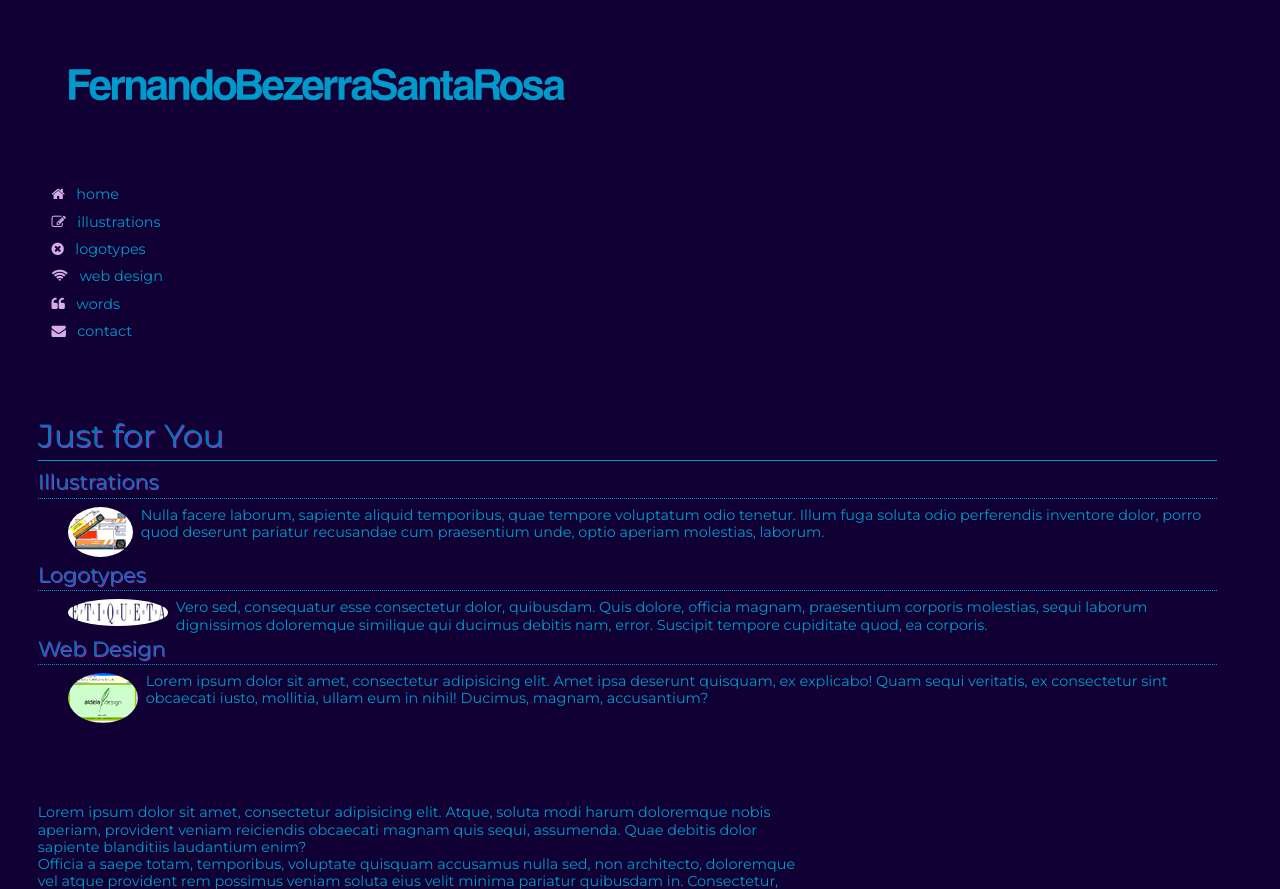
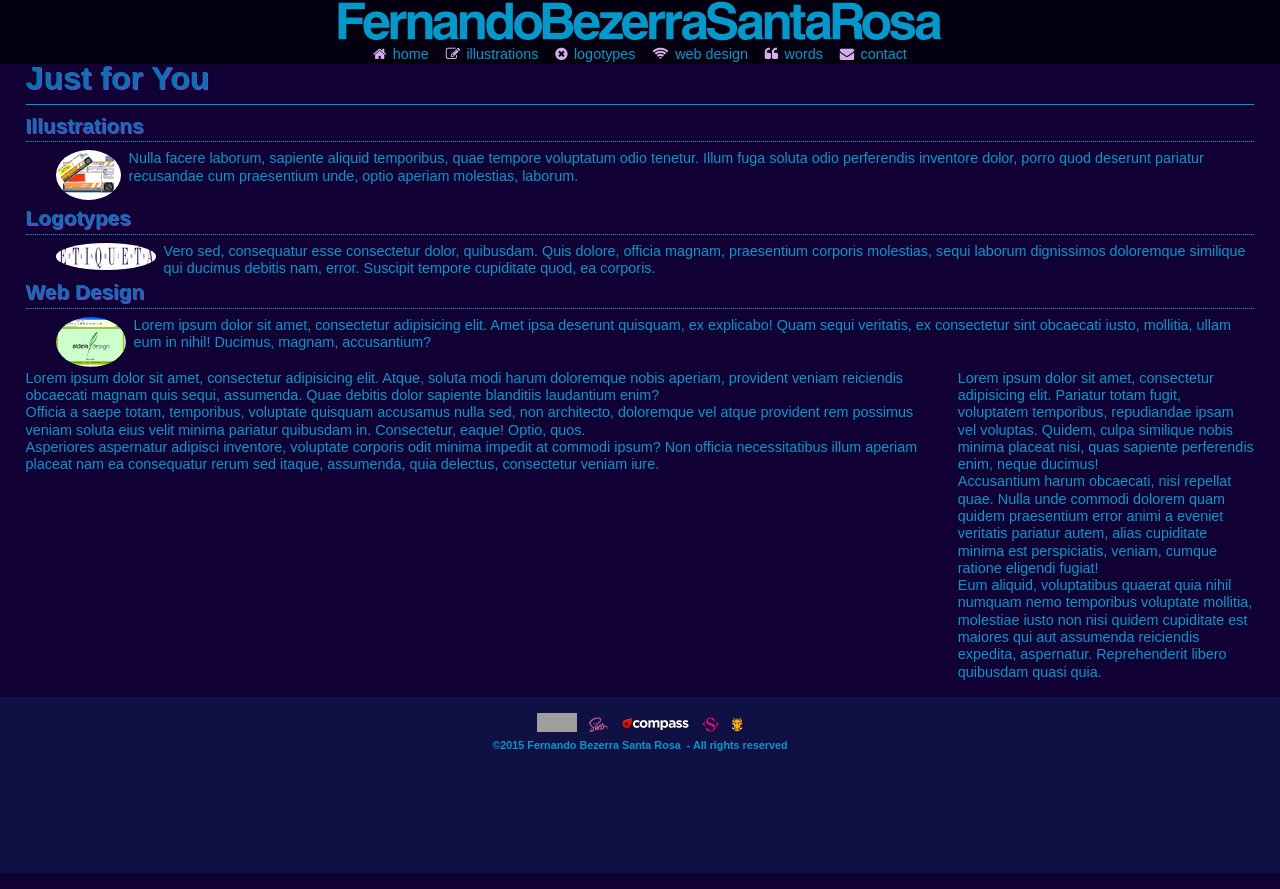
Before and after one commit to fbsrosa/pass-0.0.1, a website: page index.html in a window 1280 px wide. Shown: the top 889 px of the page. Drawn offline with Linux system fonts and the light colour scheme; grey boxes are pictures that could not be loaded; a web font is replaced by a local one.

Commit message:
Thursday-Feb26-01

```diff
--- a/_/components/sass/_base.scss
+++ b/_/components/sass/_base.scss
@@ -1,17 +1,18 @@
-@import url('http://fonts.googleapis.com/css?family=Montserrat|Playfair+Display:700');
+@import url('http://fonts.googleapis.com/css?family=Droid+Sans:400,700');
 @import url('http://maxcdn.bootstrapcdn.com/font-awesome/4.3.0/css/font-awesome.min.css');
 body {
+	@include container(100vw);
 	height: 100vh;
-  	width:98vw;
-  	font-family: $font-primary;
+  	font-family: $font;
   	font-size: .9rem;
   	line-height: 120%;
   	background-color: #103;
 	color: #09c;
 	}
 #{headings()} {
-	font-family: $font-primary;
+	font-family: $font;
 	font-style: normal;
+	font-weight: bold;
 	@include text-shadow($purple 1px 1px);
 }
 h1 {
--- a/_/components/sass/_layout.scss
+++ b/_/components/sass/_layout.scss
@@ -1,9 +1,13 @@
 // Susy setups ---------------
 
-$total-columns		: 12;
-$column-width		: 4em;
-$gutter-width		: 1em;
-$grid-padding		: $gutter-width;
+$susy: (
+	gutter-position: after,
+	container: auto,
+	container-position: center,
+	columns: 8,
+	gutters: .10,
+	column-width: false,
+	);
 
 @include border-box-sizing;
 
@@ -11,74 +15,105 @@ $small:30em;
 $medium:47em;
 $large:75em;
 
-// Layout ---------------------
+// Header ---------------------
 
-.layout {
-	@include container;
-	padding: 3%;
-
-	.primary {
-		margin-top: .2em;
-		@include susy-breakpoint($medium) {
-			@include span(8 of 12);
-			}
-			.secondary {
-			@include susy-breakpoint($medium) {
-				@include span(4 of 12);
-			}
-		}
+.nav {
+	width: 100vw;
+	height: auto;
+	position: fixed;
+	background-color: rgba($black,.7);
 	}
 
-}
+.branding {
 
-// Header ---------------------
-
-header {
 	img {
-		width: 95%;
-		margin: 2.5%;
-		max-width: 500px;
-		margin-bottom: 0;
+		width: 95vw;
+		@include susy-breakpoint($medium) {
+		@include span(4 of 8);
+		margin-left:  span(2 wide of 8);
+	}
 	}
 }
 
-// Header Navigation ------------------
-
-.navigation {
-	ul {
+.navlist {
+		@include susy-breakpoint($medium) {
+			text-align: center;
+			padding-top: 0.5vh;
+			@include span(4 of 8);
+			margin-left:  span(2 wide of 8);
+		}
 		li {
+		display: inline;
 		i {
 		color: lighten($purple, 30);
-		padding-right: 0.8em;
+		padding-right: 0.5vw;
 		}
 		a{
-		display: block;
 		text-decoration: none;
-		padding: 5px 10px;
+		padding: 0.5vh 0.5vw;
 		color: $blue;
 			&:hover {
 			background-color: rgba($blue,.7);
 			color: lighten($grayLi, 15);
 			}
 		}
+		}
+}
+
+
+
+// Layout ---------------------
+.sampleslist {
+	padding-top: 8vh;
+}
+
+.layout {
+	margin-left: 2vw;
+	margin-right: 2vw;
+}
+
+.resume {
+	margin-left: 2vw;
+	margin-right: 2vw;
+	@include clearfix;
+
+
+.primary {
+	@include susy-breakpoint($medium) {
+		@include span(6 of 8);
 	}
+
 }
+.secondary {
+	@include susy-breakpoint($medium) {
+			@include span(2 omega of 8);
+		}
+	}
+
 }
 
 // Footer ------------------------------
 
 .credits {
+
 	background-color: rgba($blue,.1);
-	margin-top: 20px;
-	padding-top: 20px;
-	padding-bottom: 100px;
+	margin-top: 2vh;
+	padding-top: 2vh;
+	padding-bottom: 20vh;
+	text-align: center;
+
 	ul {
+		@include span(6 of 8);
+ 	 	margin-left: span(1 wide of 8);
 		li {
 			list-style: none;
 			display: inline;
-				a{
-				text-decoration: none;
-				}
+		a{
+			text-decoration: none;
+		}
 		}
 }
 }
+.copy {font-size: 0.75em; font-weight: bold;}
+
+// -----------------------------------------------
--- a/_/components/sass/_variables.scss
+++ b/_/components/sass/_variables.scss
@@ -22,7 +22,6 @@ $white:		#fff;
 
 /* ------------- */
 
-$font-primary: 'Montserrat', sans-serif;
-$font-secondary: 'Playfair Display', serif;
+$font: 'Droid Sans', sans-serif;
 
 $default-border-radius: 10px;
--- a/index.html
+++ b/index.html
@@ -2,7 +2,7 @@
 <html lang="en">
 <head>
 	<link rel="stylesheet" href="_/css/styles.css">
-	<link rel="shortcut icon" type="image/x-icon" href="images/sass.ico">
+	<link rel="shortcut icon" type="image/x-icon" href="images/pass.ico">
 	<script src="_/js/script.js"></script>
 	<script src="http://localhost:35729/livereload.js"></script>
 	<meta charset="UTF-8">
@@ -12,25 +12,25 @@
 <body>
 
 <header>
-
+	<div class="nav">
 	<div class="hero">
 		<section class="layout">
 			<div class="branding"><a href="index.html"><img src="images/masthead.svg" alt="Fernando Bezerra Santa Rosa"></a></div>
 		</section> <!-- layout -->
-	</div> <!-- hero -->
 
-	<div class="navigation">
+
 		<section class="layout">
-			<ul class="nav">
-				<li><a href="home.html">&nbsp;<i class="fa fa-home"></i>home&nbsp;</a></li>
-				<li><a href="illustrations.html">&nbsp;<i class="fa fa-pencil-square-o"></i>illustrations&nbsp;</a></li>
-				<li><a href="logotypes.html">&nbsp;<i class="fa fa-times-circle"></i>logotypes&nbsp;</a></li>
-				<li><a href="web design.html">&nbsp;<i class="fa fa-wifi"></i>web design&nbsp;</a></li>
-				<li><a href="words.html">&nbsp;<i class="fa fa-quote-left"></i>words&nbsp;</a></li>
-				<li><a href="contact.html">&nbsp;<i class="fa fa-envelope"></i>contact&nbsp;</a></li>
+			<ul class="navlist">
+				<li><a href="home.html"><i class="fa fa-home"></i>home</a></li>
+				<li><a href="illustrations.html"><i class="fa fa-pencil-square-o"></i>illustrations</a></li>
+				<li><a href="logotypes.html"><i class="fa fa-times-circle"></i>logotypes</a></li>
+				<li><a href="web design.html"><i class="fa fa-wifi"></i>web design</a></li>
+				<li><a href="words.html"><i class="fa fa-quote-left"></i>words</a></li>
+				<li><a href="contact.html"><i class="fa fa-envelope"></i>contact</a></li>
 			</ul> <!-- nav -->
 		</section> <!-- layout -->
-	</div> <!-- navigation -->
+		</div> <!-- hero -->
+	</div> <!-- nav -->
 
 </header>
 
@@ -60,37 +60,35 @@
 		</section> <!-- layout -->
 	</div> <!-- sampleslist -->
 
-	<section class="layout">
+	<section class="resume">
 		<span class="primary">
 			<article id="idname">Lorem ipsum dolor sit amet, consectetur adipisicing elit. Atque, soluta modi harum doloremque nobis aperiam, provident veniam reiciendis obcaecati magnam quis sequi, assumenda. Quae debitis dolor sapiente blanditiis laudantium enim?</article>
 			<article id="idname">Officia a saepe totam, temporibus, voluptate quisquam accusamus nulla sed, non architecto, doloremque vel atque provident rem possimus veniam soluta eius velit minima pariatur quibusdam in. Consectetur, eaque! Optio, quos.</article>
 			<article id="idname">Asperiores aspernatur adipisci inventore, voluptate corporis odit minima impedit at commodi ipsum? Non officia necessitatibus illum aperiam placeat nam ea consequatur rerum sed itaque, assumenda, quia delectus, consectetur veniam iure.</article>
+		</span> <!-- primary -->
+
 		<span class="secondary">
 			<article id="idname">Lorem ipsum dolor sit amet, consectetur adipisicing elit. Pariatur totam fugit, voluptatem temporibus, repudiandae ipsam vel voluptas. Quidem, culpa similique nobis minima placeat nisi, quas sapiente perferendis enim, neque ducimus!</article>
 			<article id="idname">Accusantium harum obcaecati, nisi repellat quae. Nulla unde commodi dolorem quam quidem praesentium error animi a eveniet veritatis pariatur autem, alias cupiditate minima est perspiciatis, veniam, cumque ratione eligendi fugiat!</article>
 			<article id="idname">Eum aliquid, voluptatibus quaerat quia nihil numquam nemo temporibus voluptate mollitia, molestiae iusto non nisi quidem cupiditate est maiores qui aut assumenda reiciendis expedita, aspernatur. Reprehenderit libero quibusdam quasi quia.</article>
 		</span> <!-- secondary -->
-		</span> <!-- primary -->
 	</section> <!-- layout -->
 
+
 <footer>
-	<section class="layout">
-		<div class="credits">
-
+	<div class="credits">
+		<section class="layout">
 			<ul>
 				<li><a href="http://www.w3.org/html/logo/"><img src="http://www.w3.org/html/logo/badge/html5-badge-h-css3.png" width="40" height="19" alt="HTML5 Powered with CSS3 / Styling" title="HTML5 Powered with CSS3 / Styling"></a>&nbsp;&nbsp;</li>
 				<li><a target="_blank" href="http://sass-lang.com"><img src="images/icons/sass.png" alt="icon for Sass" class="icon"></a>&nbsp;&nbsp;</li>
 				<li><a target="_blank" href="http://compass-style.org"><img src="images/icons/compass.png" alt="icon for Compass" class="icon"></a>&nbsp;&nbsp;</li>
 				<li><a target="_blank" href="http://susy.oddbird.net"><img src="images/icons/susy.png" alt="icon for Susy" class="icon"></a>&nbsp;&nbsp;</li>
 				<li><a target="_blank" href="http://gruntjs.com"><img src="images/icons/grunt.png" alt="icon for Gruntjs" class="icon"></a></li>
-				</ul>
-
-			<div class="copyright">
-				<script>copy();</script>
-			</div> <!-- copyright -->
-
-		</div> <!-- credits -->
-	</section> <!-- layout -->
+				<br>
+				<span   class="copy"><script>copy();</script></span>
+			</ul>
+		</section> <!-- layout -->
+	</div> <!-- credits -->
 </footer>
 
 </body>
```
Also changed, not shown: README.md, _/css/styles.css, images/pass.ico (added).
